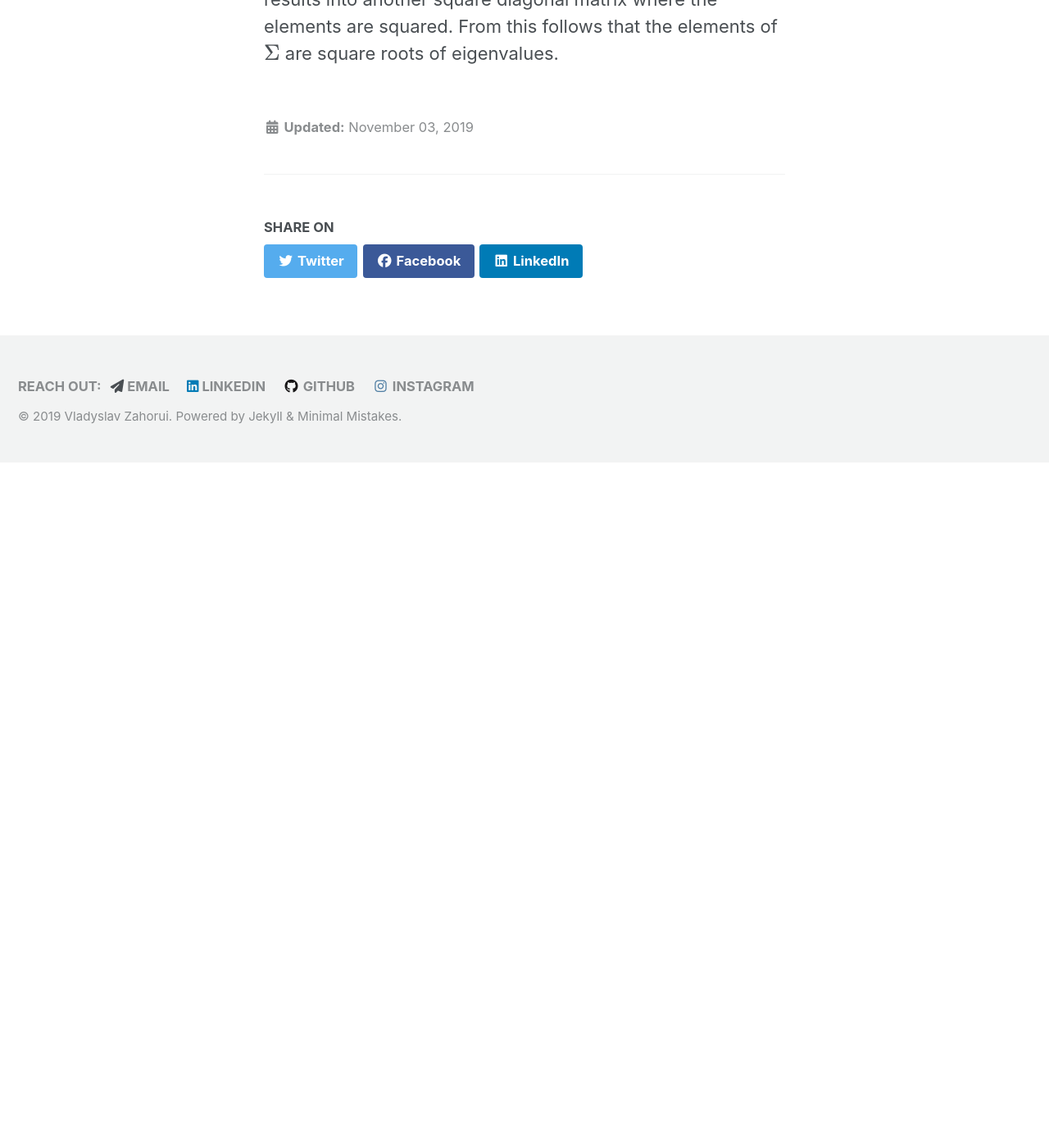
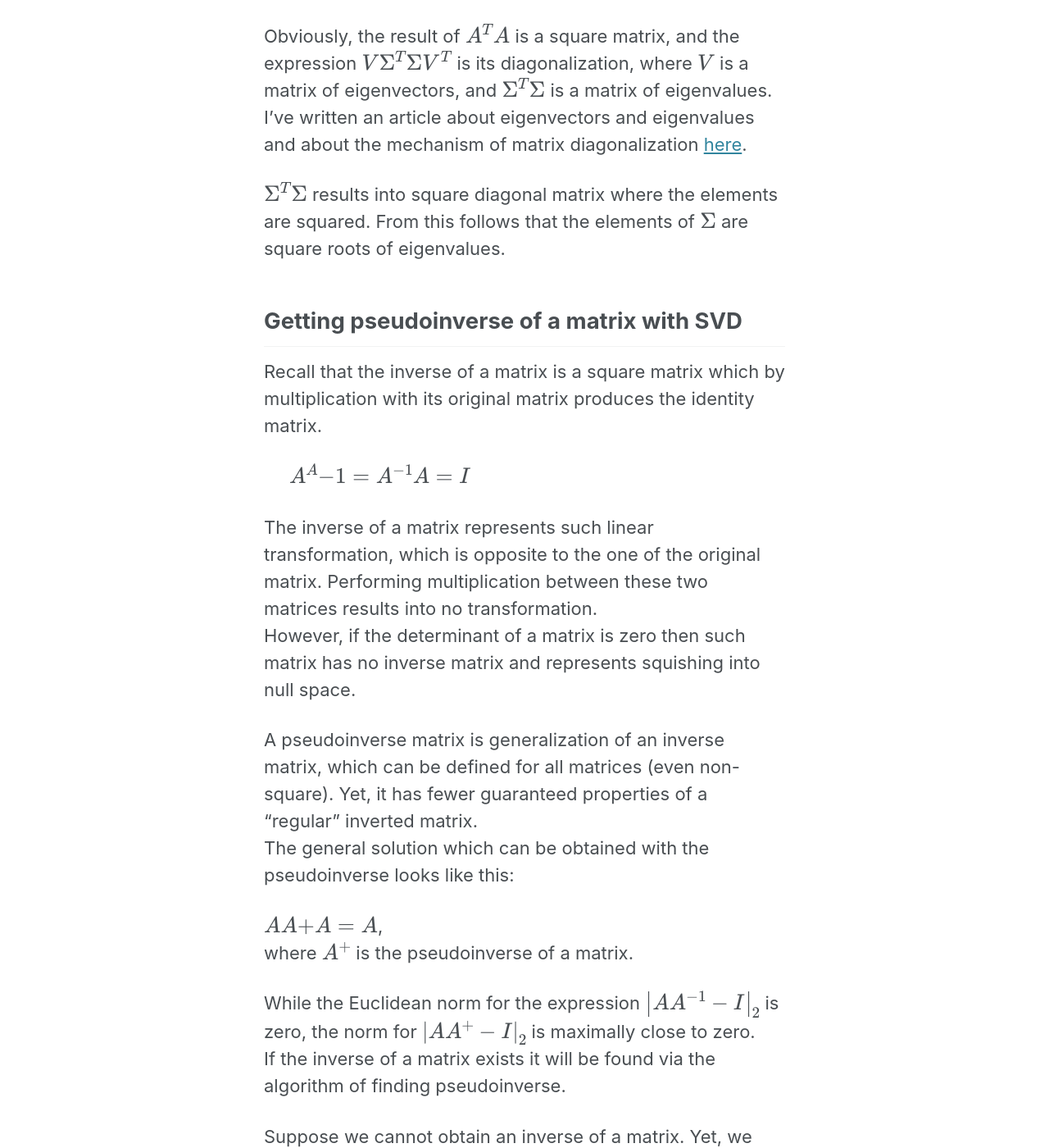
Before and after one commit to vzahorui/vzahorui.github.io, a Jekyll site: the page built from _posts/2019-11-03-singular-value-decomposition.md, in a window 1280 px wide and 1400 px high, scrolled down 3031 px. Shown: the whole window at 82% size. Built offline with Jekyll 4.4.1, drawn with Linux system fonts in a browser that asks for light colours; cached includes are drawn as plain includes; nearby versions of some CDN libraries; formulas are drawn with MathJax 3; before the commit the page ends 3595 px from its top, so only the background shows below that; some of the changed text lies outside the part shown.

Commit message:
New content to arcticles

```diff
--- a/_posts/2019-11-03-singular-value-decomposition.md
+++ b/_posts/2019-11-03-singular-value-decomposition.md
@@ -1,9 +1,10 @@
+
 ---
 layout: single
 title: "Singular value decomposition"
 description: Explaining what singular value decomposition is and how it is used
 category: "Machine Learning Concepts"
-tags: svd vector principal-components dimension-reduction matrix-transformation matrix
+tags: svd vector principal-components dimension-reduction matrix-transformation matrix pseudoinverse inverse
 date: 2019-11-03
 ---
 
@@ -26,14 +27,14 @@ $A = U \Sigma V^{T}$
 
 Say, matrix $A$ is of size $n \times m$, where $n$ is the number of observations and $m$ is the number of original dimensions. The dimensions of the original matrix may not lie on orthogonal axes, which means that some of them may be correlated.
 
-$U$ is an orthonormal matrix (meaning each column of the meatrix is normalized and is orthogonal with respect to any other column) of observations, which is of size $n \times d$, where $d$ is the number of orthogonal axes.
-$V^{T}$ is an orthonormal matrix of dimensions, which is of size $d \times m$.
+$U$ is an orthonormal matrix (meaning each column of the meatrix is normalized and is orthogonal with respect to any other column) of observations, which is of size $n \times n$.
+$V^{T}$ is an orthonormal matrix of dimensions, which is of size $m \times m$.
 
 Whereas $U$ shows distribution of observations (their vectors) within space of orthogonal axes, $V^{T}$ represents distribution of original dimensions within the same space of orthogonal axes, which eliminates multicollinearity. The newly derived axes are also called principal directions.
 
-$\Sigma$ is a square matrix of size $d \times d$, which represents the magnitude of movement along each of the derived orthogonal axes. It is a diagonal matrix, where the elements along the diagonal (also called singular values) show variance of each principal component, in other words their relative strengths. For practical reasons, based on this matrix we can decide which and how many principal components to choose for further use in models. Usually only the ones with the highest variance are chosen while all the others are treated as noise.
+$\Sigma$ is matrix of size $n \times m$, which represents the magnitude of movement along each of the derived orthogonal axes. It is a diagonal matrix, where the elements along the diagonal (also called singular values) show variance of each principal component, in other words their relative strengths. These elements should appear in decreasing order. For practical reasons, based on this matrix we can decide which and how many principal components to choose for further use in models. Usually only the ones with the highest variance are chosen while all the others are treated as noise.
 
-## Calculation
+## Calculation of SVD
 
 From the original equation $A = U \Sigma V^{T}$ we can derive a system of two equations which can help to slove SVD.
 
@@ -47,4 +48,31 @@ The first equation of the system is derived from the multiplication of original
 
 Obviously, the result of $A^{T}A$ is a square matrix, and the expression $V \Sigma^{T} \Sigma V^{T}$ is its diagonalization, where $V$ is a matrix of eigenvectors, and $\Sigma^{T} \Sigma$ is a matrix of eigenvalues. I've written an article about eigenvectors and eigenvalues and about the mechanism of matrix diagonalization [here]({{ site.baseurl }}{% link _posts/2019-11-02-eigenvectors-and-eigenvalues.md %}).
 
-Since $\Sigma$ is a square diagonal matrix, multiplication $\Sigma^{T} \Sigma$ results into another square diagonal matrix where the elements are squared. From this follows that the elements of $\Sigma$ are square roots of eigenvalues.
+$\Sigma^{T} \Sigma$ results into square diagonal matrix where the elements are squared. From this follows that the elements of $\Sigma$ are square roots of eigenvalues.
+
+## Getting pseudoinverse of a matrix with SVD
+
+Recall that the inverse of a matrix is a square matrix which by multiplication with its original matrix produces the identity matrix.
+
+&nbsp;&nbsp;&nbsp;&nbsp;
+$A^A{-1}=A^{-1}A=I$
+
+The inverse of a matrix represents such linear transformation, which is opposite to the one of the original matrix. Performing multiplication between these two matrices results into no transformation.<br>
+However, if the determinant of a matrix is zero then such matrix has no inverse matrix and represents squishing into null space.
+
+A pseudoinverse matrix is generalization of an inverse matrix, which can be defined for all matrices (even non-square). Yet, it has fewer guaranteed properties of a "regular" inverted matrix.<br>
+The general solution which can be obtained with the pseudoinverse looks like this:
+
+$AA{+}A=A$, <br>
+where $A^{+}$ is the pseudoinverse of a matrix.
+
+While the Euclidean norm for the expression $\left |AA^{-1}-I\right|_2$ is zero, the norm for $\left |AA^{+}-I\right|_2$ is maximally close to zero.<br>
+If the inverse of a matrix exists it will be found via the algorithm of finding pseudoinverse.
+
+Suppose we cannot obtain an inverse of a matrix. Yet, we can apply singular value decomposition to any matrix, get its diagonal representation, and then take the inverse of it:
+
+&nbsp;&nbsp;&nbsp;&nbsp;
+$A^{+} = (U \Sigma V^{T})^{-1}=V \Sigma^{-1} U^{T}$
+
+$U^{-1}$ is $U^{T}$, as well as $V^{-1}$ is $V^{T}$, since these matrices are orthonormal. <br>
+An inverse of a diagonal matrix $\Sigma$ is easy to find - just by taking the reciprocal of all the non-zero elements and leaving all zero elements as they are. If the diagonal matrix is of size $n \times m$, where $n \ne m$ then its inverse will be a diagonal matrix with reciprocal numbers of size $m \times n$.
```
Also changed, not shown: _posts/2019-11-02-eigenvectors-and-eigenvalues.md (+3 -2 lines).
